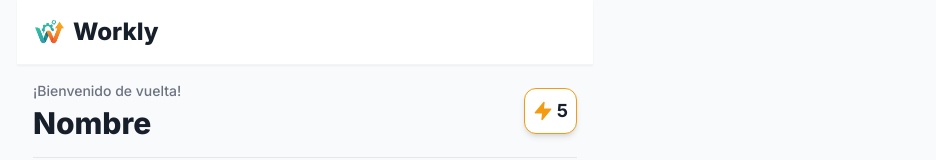
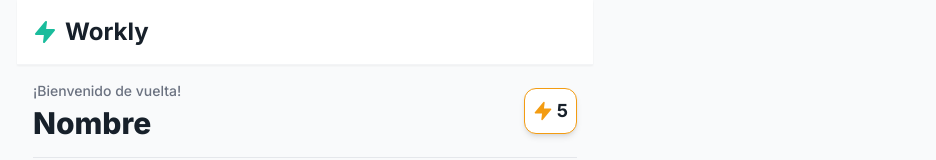
Before and after one commit to swiipw/workly-react-clean, a React (Create React App) app: page / in a window 1280 px wide. Both pictures are taken after a click on the button "Iniciar Sesión". Shown: the top 160 px of the page, without its empty margins (335-1271 px from the left). Built offline with nearby package versions, Linux system fonts and the light colour scheme.

Commit message:
Update WorklyLogo.js

```diff
--- a/src/components/WorklyLogo.js
+++ b/src/components/WorklyLogo.js
@@ -1,29 +1,13 @@
 import React from 'react';
-import { Briefcase } from 'lucide-react'; // Importamos Briefcase para fallback
-
-// El componente WorklyLogo ahora renderizará tu logo oficial y el nombre.
+import { Zap } from 'lucide-react'; // Eliminado 'Briefcase'
 
 const WorklyLogo = () => {
-  return (
-    <div className="flex items-center space-x-2">
-      {/* Usaremos una imagen de ícono simplificado del logo.
-        Asegúrate de que el archivo 'workly_icon.png' (solo la W) esté en public/
-      */}
-      <img
-        src="/workly_logo.png" // RUTA: Icono simplificado (solo la W)
-        alt="Workly Logo"
-        className="w-8 h-8 object-contain"
-        onError={(e) => {
-          // Fallback por si la imagen no carga: muestra un ícono genérico
-          e.target.style.display = 'none';
-          e.target.parentNode.innerHTML = '<Briefcase class="w-8 h-8 text-[#1ABC9C]" />';
-        }}
-      />
-      <span className="text-2xl font-extrabold text-[#17202A]">
-        Workly
-      </span>
-    </div>
-  );
+    return (
+        <div className="flex items-center space-x-2">
+            <Zap className="w-6 h-6 text-[#1ABC9C] fill-[#1ABC9C]" />
+            <span className="text-2xl font-bold text-[#17202A]">Workly</span>
+        </div>
+    );
 };
 
 export default WorklyLogo;
```
